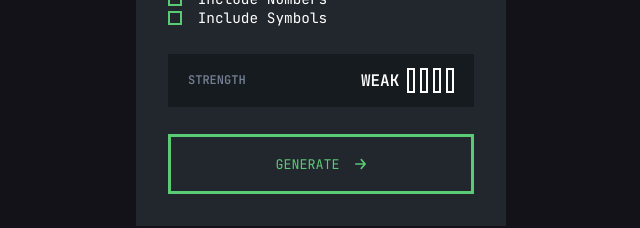
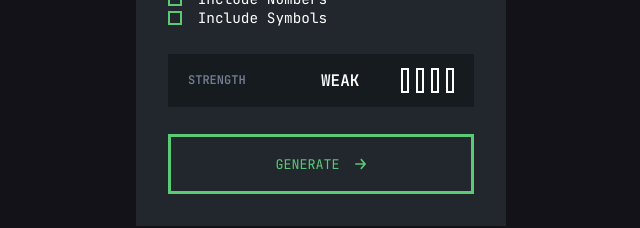
Before and after one commit to gbatistaa/password-generator, a React (Create React App) app: page / in a window 1280 px wide. Shown: the part 432-660 px from the top of the page, without its empty margins (319-959 px from the left). Built offline with nearby package versions, Linux system fonts and the light colour scheme.

Commit message:
ajuste nas dimensões da div de força da senha

```diff
--- a/src/Components/Style/Strength.module.css
+++ b/src/Components/Style/Strength.module.css
@@ -11,7 +11,7 @@ div.strengthInfoDiv {
 
 div.levelDiv {
     height: 100%;
-    width: 35%;
+    width: 50%;
     display: flex;
     align-items: center;
     justify-content: space-between;
@@ -19,6 +19,7 @@ div.levelDiv {
 
 p.strengthLevel {
     font-weight: 600;
+    margin-right: 5%;
 }
 
 p.nameInfo {
@@ -29,7 +30,7 @@ p.nameInfo {
 
 div.barsDiv {
     height: 65%;
-    width: 50%;
+    width: 40%;
     display: flex;
     justify-content: space-between;
 }
```
